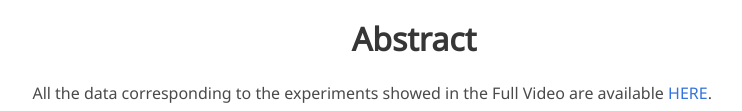
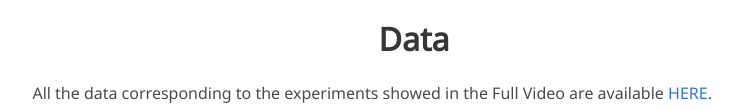
Before and after one commit to ADVRHumanoids/CRESTA, a plain HTML site: page index.html in a window 1280 px wide. Shown: the part 3797-3908 px from the top of the page, without its empty margins (226-968 px from the left). Drawn offline with nearby package versions, Linux system fonts and the light colour scheme; some icons are missing; a web font is replaced by a local one.

Commit message:
Update index.html

```diff
--- a/index.html
+++ b/index.html
@@ -226,7 +226,7 @@
 
     <div class="columns is-centered has-text-centered">
       <div class="column is-four-fifths">
-        <h2 class="title is-3">Abstract</h2>
+        <h2 class="title is-3">Data</h2>
         <div class="content has-text-justified">
           <p> All the data corresponding to the experiments showed in the Full Video are available <a href="https://istitutoitalianotecnologia-my.sharepoint.com/:f:/g/personal/damiano_gasperini_iit_it/Epvj9iOkAJpOiX-PS1R_BMYBbzw06WX38WykJiO7OS47Eg?e=pG1yBp">HERE</a>.
           </p>
```
